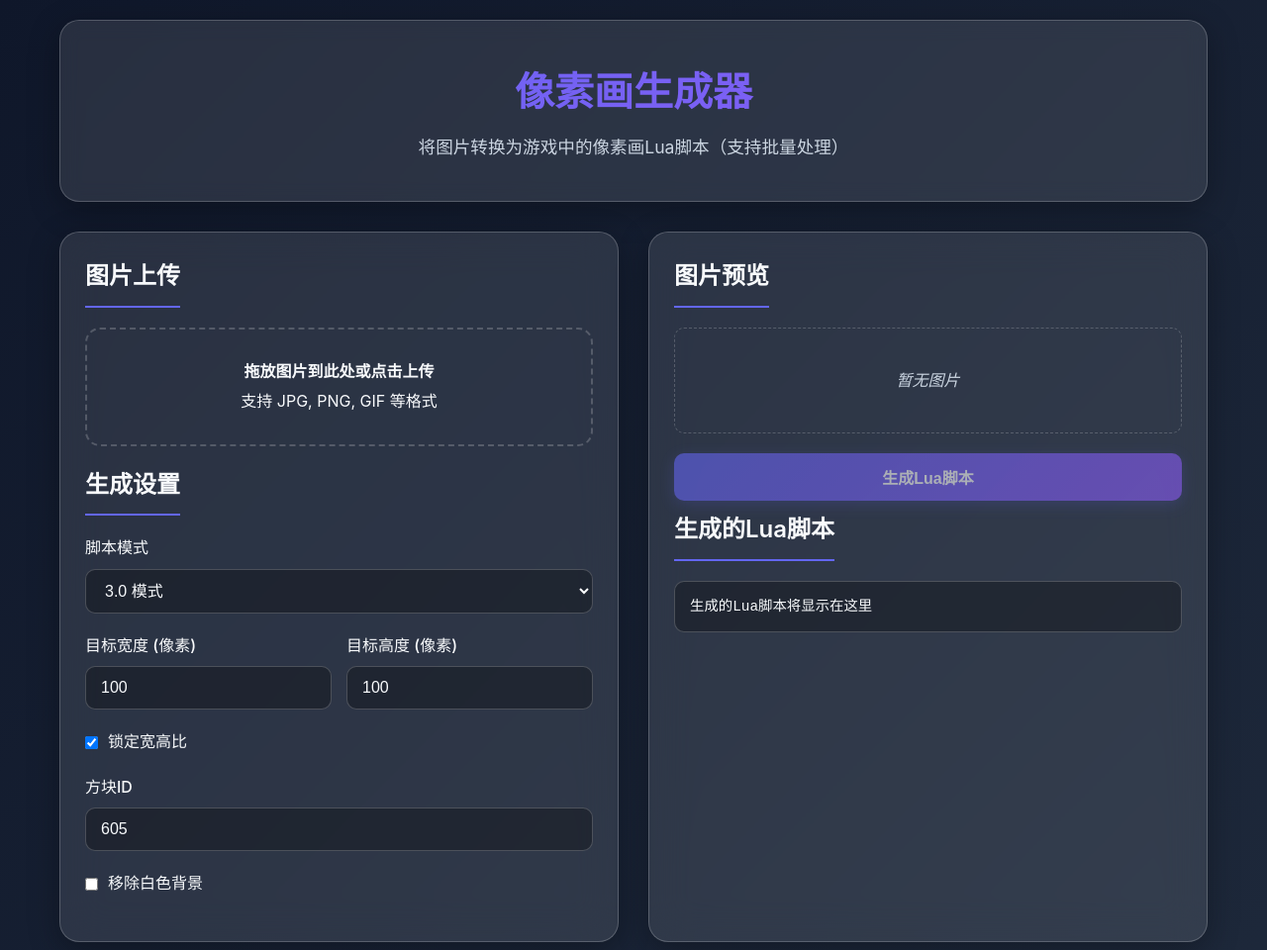
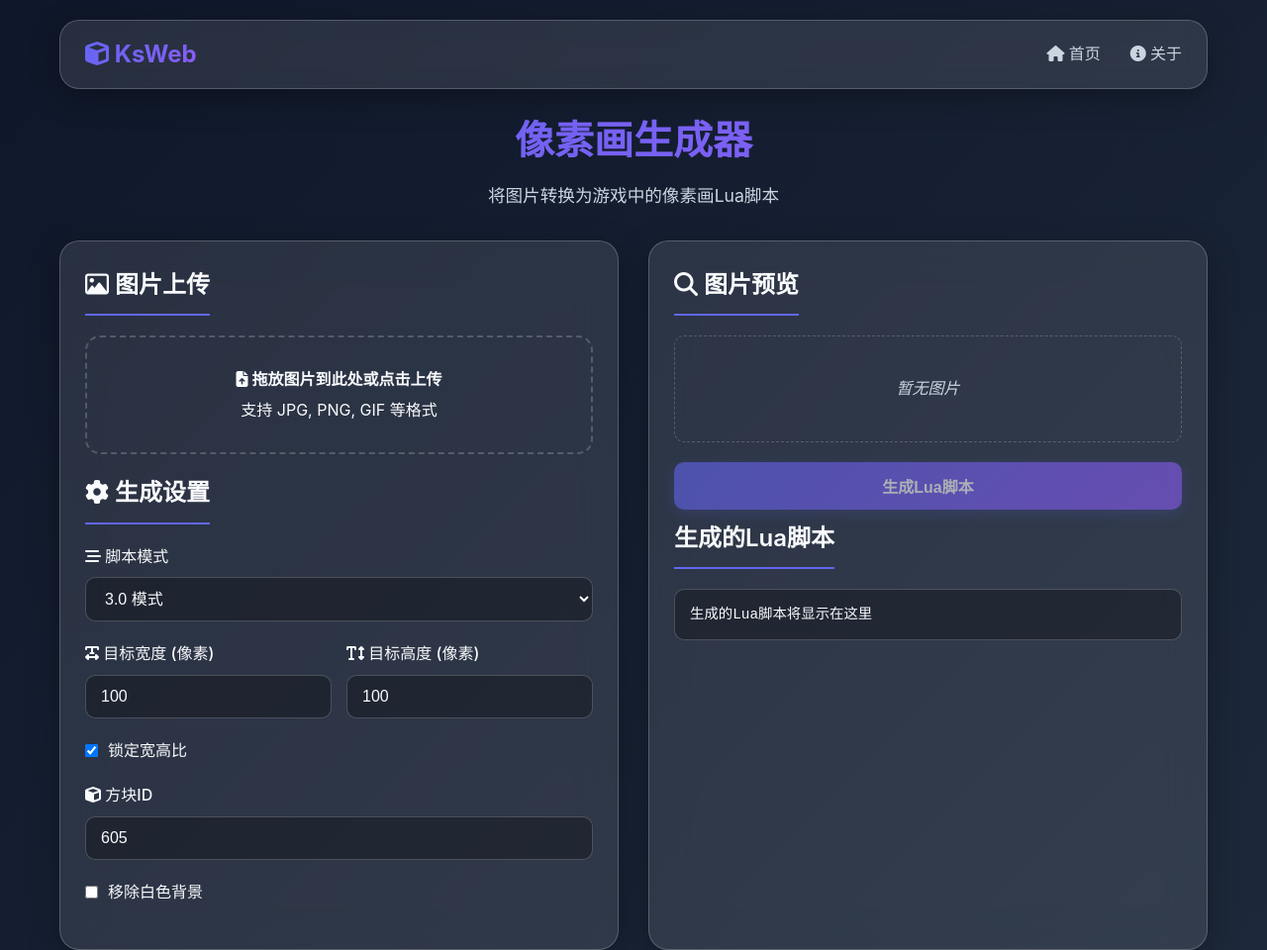
Before and after one commit to LK-cmyk/KsWeb, a plain HTML site: page tools/MNPixelPic.html in a window 1280 px wide. Shown: the top 960 px of the page at 99% size. Drawn offline with nearby package versions, Linux system fonts and the light colour scheme.

Commit message:
update: 优化UI
1. 优化了index的UI
2. 优化了MNPixelPic的UI

```diff
--- a/static/css/MNPixelPic.css
+++ b/static/css/MNPixelPic.css
@@ -88,21 +88,50 @@ body {
     z-index: 1;
 }
 
-/* 头部样式 */
-header {
-    text-align: center;
-    padding: 40px 0;
+/* 导航栏 */
+.navbar {
+    display: flex;
+    justify-content: space-between;
+    align-items: center;
     backdrop-filter: blur(10px);
+    -webkit-backdrop-filter: blur(10px);
     background: var(--bg-blur);
     border: 1px solid var(--border-light);
     border-radius: 20px;
-    margin: 20px 60px;
+    margin: 20px 0;
+    padding: 15px 25px;
     box-shadow: var(--shadow);
+}
+
+.nav-brand h2 {
+    background: var(--gradient);
+    -webkit-background-clip: text;
+    -webkit-text-fill-color: transparent;
+    background-clip: text;
+    font-weight: 700;
+}
+
+.nav-menu {
+    display: flex;
+    list-style: none;
+    gap: 30px;
+}
+
+.nav-menu a {
+    color: var(--text-secondary);
+    text-decoration: none;
+    transition: color 0.3s ease;
+    font-weight: 500;
+}
+
+.nav-menu a:hover {
+    color: var(--text-primary);
 }
 
 .tagline {
     font-size: 2.5rem;
     font-weight: 700;
+    text-align: center;
     margin-bottom: 10px;
     background: var(--gradient);
     -webkit-background-clip: text;
@@ -113,6 +142,7 @@ header {
 .subtitle {
     color: var(--text-secondary);
     font-size: 1.1rem;
+    text-align: center;
 }
 
 /* 主应用容器 */
--- a/static/css/index.css
+++ b/static/css/index.css
@@ -254,7 +254,6 @@ body {
 }
 
 .footer p {
-    margin-bottom: 10px;
     display: flex;
     align-items: center;
     justify-content: center;
--- a/tools/MNPixelPic.html
+++ b/tools/MNPixelPic.html
@@ -5,24 +5,37 @@
     <meta name="viewport" content="width=device-width, initial-scale=1.0">
     <title>像素画生成器 - 图片转Lua脚本</title>
     <script src="https://unpkg.com/vue@3/dist/vue.global.js"></script>
+    <link rel="stylesheet" href="https://cdnjs.cloudflare.com/ajax/libs/font-awesome/6.4.0/css/all.min.css">
     <link rel="stylesheet" href="../static/css/MNPixelPic.css">
 </head>
 <body>
     <header>
         <div class="container">
-            <h1 class="tagline">像素画生成器</h1>
-            <p class="subtitle">将图片转换为游戏中的像素画Lua脚本（支持批量处理）</p>
+            <nav class="navbar">
+                <div class="nav-brand">
+                    <h2><i class="fas fa-cube"></i> KsWeb</h2>
+                </div>
+                <ul class="nav-menu">
+                    <li><a href="../index.html"><i class="fas fa-home"></i> 首页</a></li>
+                    <li><a href="../about.html"><i class="fas fa-info-circle"></i> 关于</a></li>
+                </ul>
+            </nav>
         </div>
     </header>
+
+    <div class="container">
+        <h1 class="tagline">像素画生成器</h1>
+        <p class="subtitle">将图片转换为游戏中的像素画Lua脚本</p>
+    </div>
 
     <div id="pixelApp">
         <div class="container">
             <div class="app-container">
                 <div class="control-panel">
                     <section>
-                        <h2 class="section-title">图片上传</h2>
+                        <h2 class="section-title"><i class="fa-regular fa-image"></i> 图片上传</h2>
                         <div class="upload-area" @drop="dropfile" @dragover.prevent>
-                            <p class="upload-text">拖放图片到此处或点击上传</p>
+                            <p class="upload-text"><i class="fa-solid fa-file-arrow-up"></i> 拖放图片到此处或点击上传</p>
                             <p>支持 JPG, PNG, GIF 等格式</p>
                             <input type="file" class="file-input" @change="handleUploadFile" accept="image/*" ref="fileInput" multiple>
                         </div>
@@ -44,9 +57,9 @@
                     </section>
 
                     <section>
-                        <h2 class="section-title">生成设置</h2>
+                        <h2 class="section-title"><i class="fa-solid fa-gear"></i> 生成设置</h2>
                         <div class="form-group">
-                            <label for="mode">脚本模式</label>
+                            <label for="mode"><i class="fa-solid fa-bars-staggered"></i> 脚本模式</label>
                             <select id="mode" v-model="mode">
                                 <option value="3.0">3.0 模式</option>
                                 <option value="2.0">2.0 模式</option>
@@ -55,12 +68,12 @@
 
                         <div class="dimension-controls">
                             <div class="form-group">
-                                <label for="width">目标宽度 (像素)</label>
+                                <label for="width"><i class="fa-solid fa-text-width"></i> 目标宽度 (像素)</label>
                                 <input type="number" id="width" v-model.number="destImgWidth" @input="inputWidth" min="1" max="500">
                             </div>
 
                             <div class="form-group">
-                                <label for="height">目标高度 (像素)</label>
+                                <label for="height"><i class="fa-solid fa-text-height"></i> 目标高度 (像素)</label>
                                 <input type="number" id="height" v-model.number="destImgHeight" @input="inputHeight" min="1" max="500">
                             </div>
                         </div>
@@ -71,7 +84,7 @@
                         </div>
 
                         <div class="form-group">
-                            <label for="blockid">方块ID</label>
+                            <label for="blockid"><i class="fa-solid fa-cube"></i> 方块ID</label>
                             <input type="number" id="blockid" v-model.number="blockid" min="1" max="1000">
                         </div>
 
@@ -84,7 +97,7 @@
 
                 <div class="preview-panel">
                     <section>
-                        <h2 class="section-title">图片预览</h2>
+                        <h2 class="section-title"><i class="fa fa-magnifying-glass"></i> 图片预览</h2>
                         <div class="image-preview">
                             <img v-if="imageBase64Data" :src="imageBase64Data" class="preview-img" alt="预览图片">
                             <p v-else class="no-image">暂无图片</p>
```
Also changed, not shown: index.html (+12 -4 lines).
